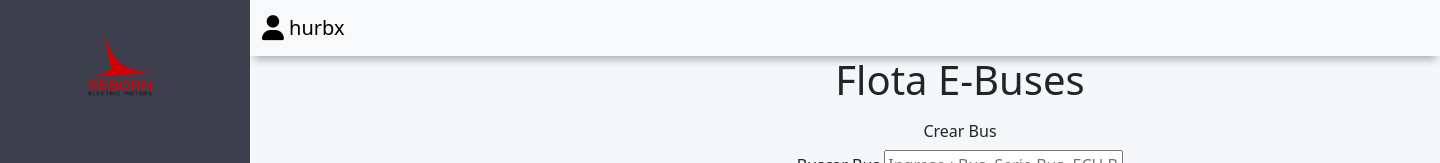
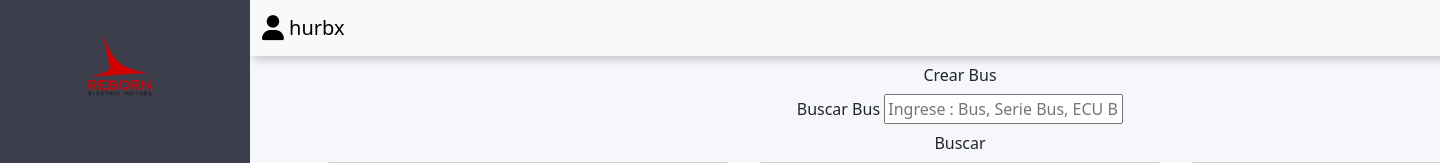
Before and after one commit to Reborn-Telemetry/Alicanto-Backend, a Django app: page /bus_list/ in a window 1440 px wide; the page is wider, and only the part inside the window is pictured. Shown: the top 163 px of that part. Run offline with Django 5.2, Linux system fonts and the light colour scheme; a user stored in the database is signed in; data comes from the database, SQL or seed files in the repository; parts of the project's set-up code (start-up, migrations or seed data) failed here and were passed over; some libraries are stand-ins or nearby versions.

Commit message:
fixed nav

```diff
--- a/templates/side-bar.html
+++ b/templates/side-bar.html
@@ -40,7 +40,10 @@
             <div class="menuitem"></div>
         </div>
     </div>
-    <nav style="box-shadow: 0px 7px 9px -4px rgba(0, 0, 0, 0.33)" class="navbar bg-body-tertiary">
+    <nav
+        style="box-shadow: 0px 7px 9px -4px rgba(0, 0, 0, 0.22); position: fixed; width: 100%"
+        class="navbar bg-body-tertiary"
+    >
         <div class="container-fluid">
             <span class="navbar-brand"
                 ><i class="fa-solid fa-user fa-lg"></i> <span>{{user.username}}</span></span
```
